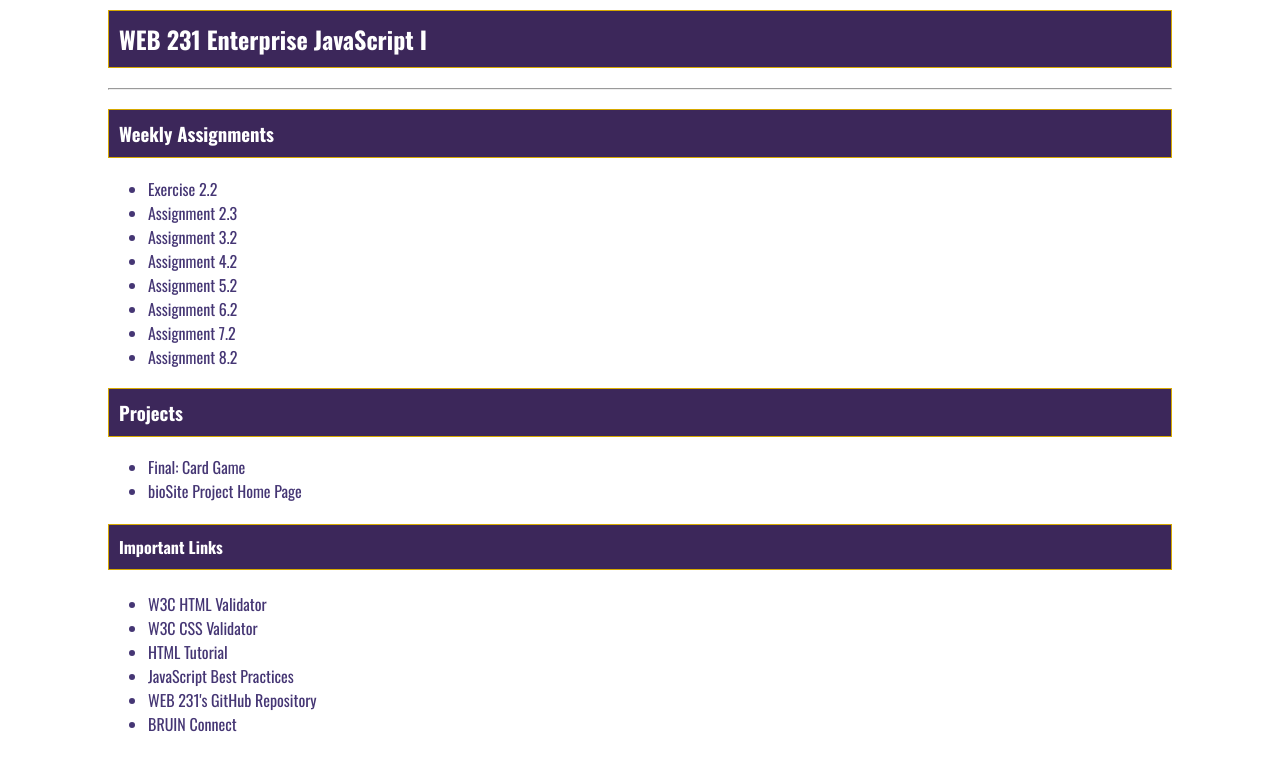
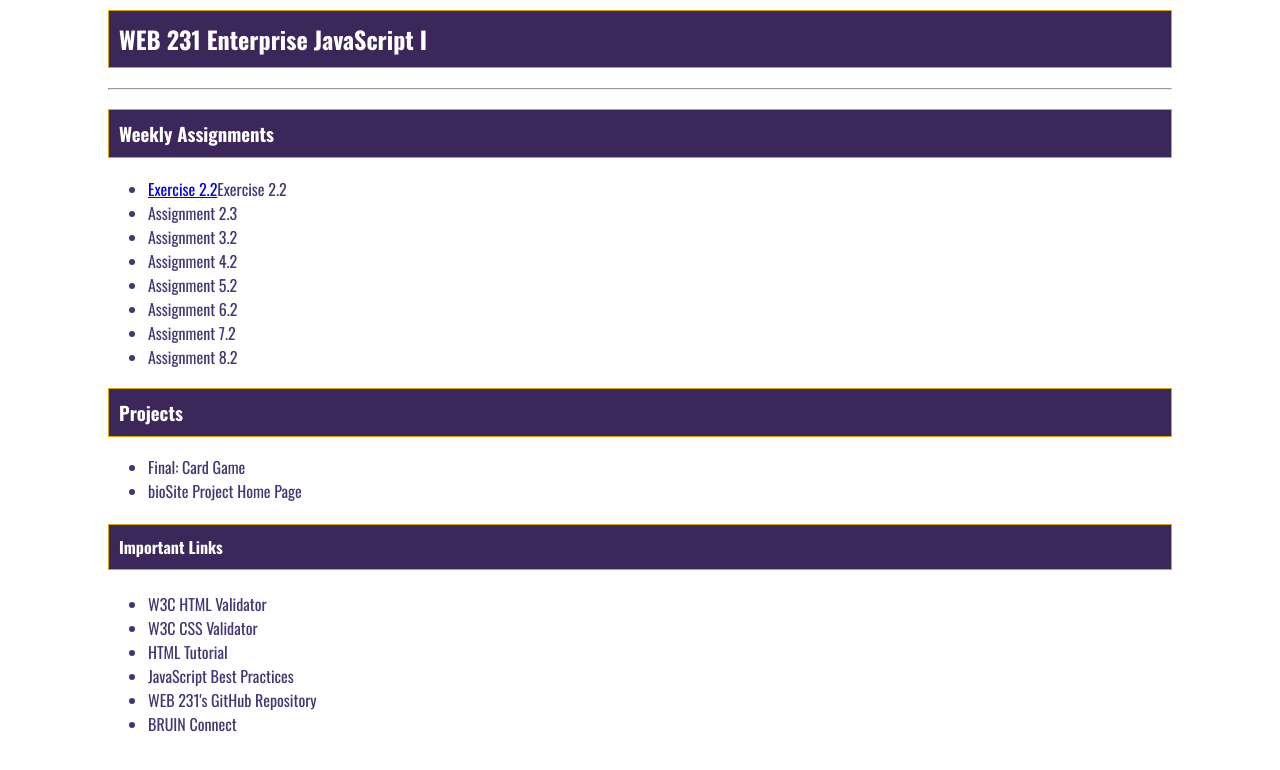
Before and after one commit to shaymckee/web-231, a plain HTML site: page index.html in a window 1280 px wide. Shown: the part 130-900 px from the top of the page. Drawn offline with nearby package versions, Linux system fonts and the light colour scheme.

Commit message:
ex2 index link

```diff
--- a/index.html
+++ b/index.html
@@ -22,7 +22,7 @@
         <!--assignment header and list of assignments-->
             <h3>Weekly Assignments</h3>
                 <ul>
-                    <li>Exercise 2.2</li>
+                    <li><a href="./week-2/mckee-exercise2.html" target="blank">Exercise 2.2</a>Exercise 2.2</li>
                     <li>Assignment 2.3</li>
                     <li>Assignment 3.2</li>
                     <li>Assignment 4.2</li>
```
